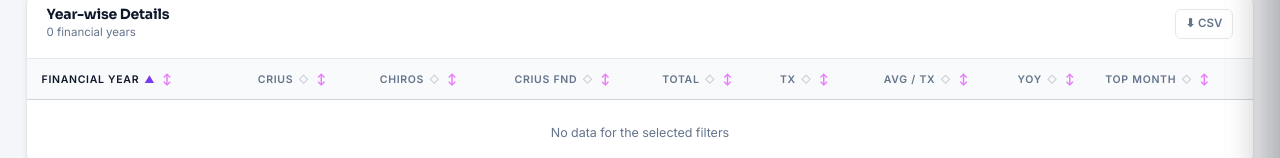
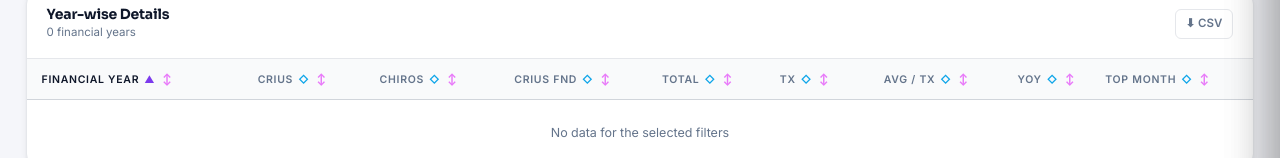
Before and after one commit to dme1306/cloudai, a plain HTML site: page index.html in a window 1280 px wide. Both pictures are taken after a click on the button "Reset all filters". Shown: the part 588-746 px from the top of the page. Drawn offline with nearby package versions, Linux system fonts and the light colour scheme; no server answers.

Commit message:
Style inactive sort markers distinctly from active sort arrows

```diff
--- a/css/style.css
+++ b/css/style.css
@@ -1017,3 +1017,14 @@ body { background: var(--bg); color: var(--text); font-family: var(--font-body);
   opacity: 1 !important;
   font-weight: 800;
 }
+
+
+/* Inactive sortable columns use a distinct marker; active sort keeps ▲ / ▼ */
+.dt thead th:not(.sort-asc):not(.sort-desc) .sort-arrow,
+.pivot-table thead th:not(.sort-asc):not(.sort-desc) .sort-arrow,
+.rpt-mini-table thead th:not(.sort-active) .rpt-sort-arrow,
+.exp-table thead th.sortable:not(.sort-active) .exp-sort-arrow {
+  color: #0ea5e9 !important;
+  opacity: 1 !important;
+  font-weight: 800;
+}
```
